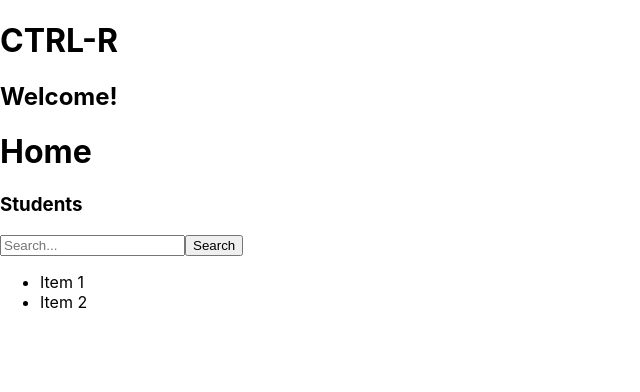
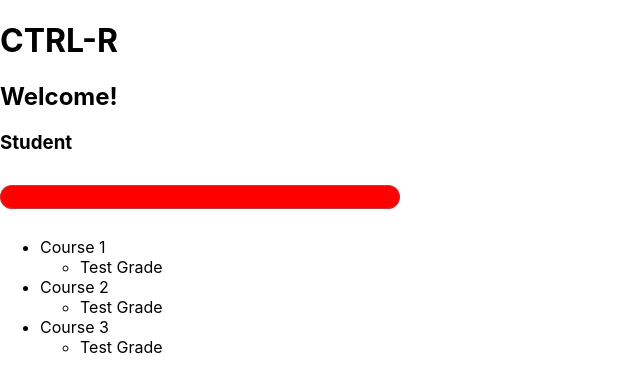
Before and after one commit to cfgcolumbus23/Team-14, a React (Create React App) app in the folder client/: page / in a window 1280 px wide. Shown: the top 392 px of the page, without its empty margins (0-640 px from the left). Built offline with nearby package versions, Linux system fonts and the light colour scheme.

Commit message:
Created and finished Admin student view page.

```diff
--- a/client/src/App.css
+++ b/client/src/App.css
@@ -0,0 +1,7 @@
+#progress {
+    height: 3.0rem;
+    width: 25rem
+}
+.colored {
+    accent-color: red;
+}
--- a/client/src/App.jsx
+++ b/client/src/App.jsx
@@ -1,5 +1,5 @@
 import React, { useEffect, useState } from 'react';
-import AdminHome from './pages/AdminStudentView';
+import AdminStudentView from './pages/AdminStudentView';
 import './App.css';
 
 const App = ()=> {
@@ -10,8 +10,7 @@ const App = ()=> {
         <h2>Welcome!</h2>
       </div>
       <div className="body">
-        <h1>Home</h1>
-        <AdminHome />
+        <AdminStudentView />
       </div>
     </div>
   );
--- a/client/src/pages/AdminStudentView.jsx
+++ b/client/src/pages/AdminStudentView.jsx
@@ -1,27 +1,45 @@
-import React, { Component } from 'react';
-import SearchBar from '../Search';
+import React from 'react';
+import '../App.css'
 
+const CourseList = ({taken}) => {
+  const courses = [
+    { courseName: 'Course 1', gradeName: 'Test Grade' },
+    { courseName: 'Course 2', gradeName: 'Test Grade' },
+    { courseName: 'Course 3', gradeName: 'Test Grade' },
+  ];
 
+  taken = {};
+    taken['Basic Computer Skills'] = 'www.google.com';
+    taken['Internet Basics'] = 'www.youtube.com';
+    taken['Using Email'] = 'www.instagram.com';
+    taken = {}
+    taken['Northstar Digital: Basic Computer Skills Course'] = {'link': 'https://nsdiglit.org/practice-computers', 'taken': true};
+    taken['Northstar Digital: Email Course'] = {'link': 'https://assessment.digitalliteracyassessment.org/email/practice/understanding-email', 'taken': false};
+    taken['NorthStar Digital: Word Course'] = {'link': 'https://nsdiglit.org/ms-word', 'taken':true};
+    taken['NorthStar Digital: Career Search Skills'] = {'link': 'https://nsdiglit.org/career-search-skills', 'taken': true};
 
-const ItemList = ({ items }) => {
+  // Count the number of courses taken
+  const takenCoursesCount = Object.values(taken).filter(taken => taken.taken).length;
 
-const items2 = [
-    'Item 1',
-    'Item 2'
-]
-
+  // Calculate the fraction of courses taken
+  const fractionTaken = takenCoursesCount / Object.keys(courses).length;
 
   return (
-    <body>
-    <h3>Students</h3>
-    <SearchBar/>
-    <ul>
-          {items2.map((item, index) => (
-            <li key={index}>{item}</li>
-          ))}
-    </ul>
-     </body>
+    <div>
+      <h3>Student</h3>
+      <progress class="colored" id="progress" value={fractionTaken * 100} max="100" > ${fractionTaken * 100}% </progress>
+      <ul>
+        {courses.map((course, index) => (
+          <li key={index}>
+            {course.courseName}
+            <ul>
+              <li>{course.gradeName}</li>
+            </ul>
+          </li>
+        ))}
+      </ul>
+    </div>
   );
-};
+}
 
-export default ItemList;
+export default CourseList;
```
